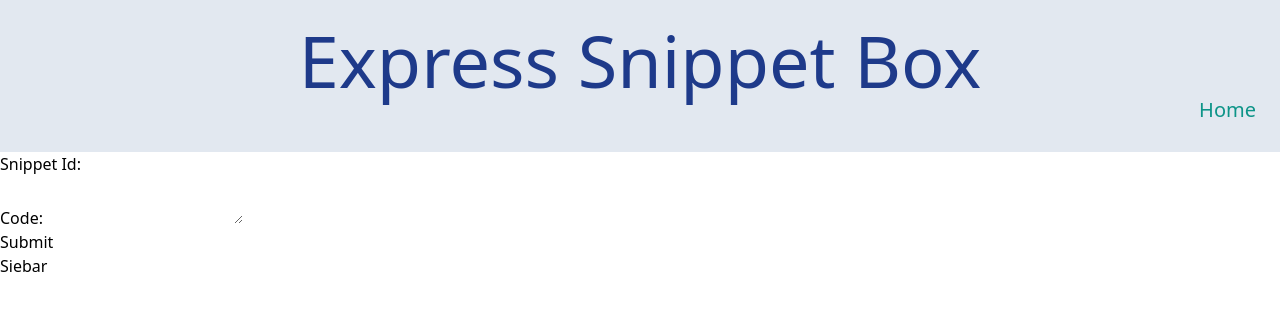
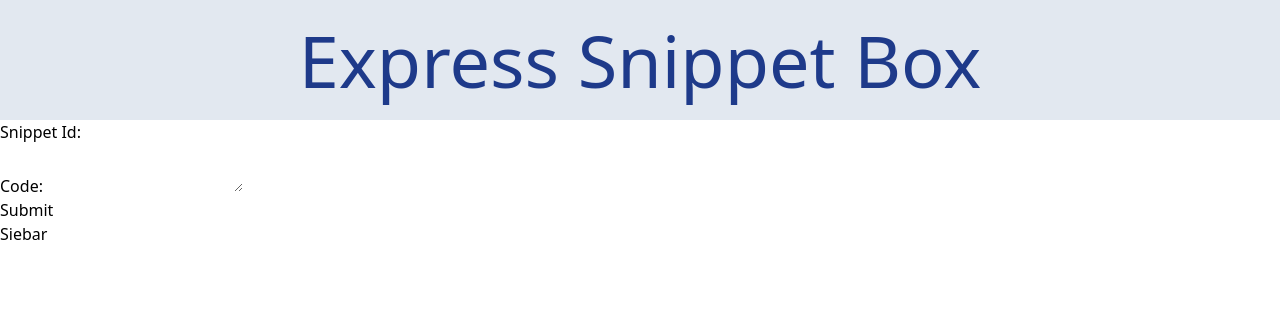
Before and after one commit to ChrisForti/api-ui, a React (Vite) app: page / in a window 1280 px wide. Shown: the top 310 px of the page. Built offline with nearby package versions, Linux system fonts and the light colour scheme.

Commit message:
Started styling snippet form and sidebar.

```diff
--- a/src/App.tsx
+++ b/src/App.tsx
@@ -1,17 +1,13 @@
-import { useState } from "react";
 import { Header } from "./components/Header";
 import { Sidebar } from "./components/Sidebar";
 import SnippetForm from "./components/SnippetForm";
 
 function App() {
-  // need to figure out usestate params, for snippet box
-  const [setHeaderNavigation, setToHome] = useState(0);
-
   return (
     <div className="text-black">
-      <Header setHeaderNavigation={setToHome} />
+      <Header />
       <div>
-        <SnippetForm home={setToHome} />
+        <SnippetForm />
         <Sidebar />
       </div>
     </div>
--- a/src/components/Header.tsx
+++ b/src/components/Header.tsx
@@ -1,23 +1,9 @@
-type HeaderProps = {
-  setHeaderNavigation: React.Dispatch<React.SetStateAction<number>>;
-};
-
-export function Header({ setHeaderNavigation }: HeaderProps) {
+export function Header() {
   return (
     <div className="bg-slate-200 p-6">
       <header className="text-center text-7xl text-blue-900">
         Express Snippet Box
       </header>
-      <ul>
-        <li
-          className="pb-1 text-xl text-teal-600 sm:text-right"
-          onClick={() => {
-            setHeaderNavigation(0);
-          }}
-        >
-          <a href="/Mainpage">Home</a>
-        </li>
-      </ul>
     </div>
   );
 }
--- a/src/components/SnippetForm.tsx
+++ b/src/components/SnippetForm.tsx
@@ -3,7 +3,6 @@ import React, { useState } from "react";
 interface Snippet {
   snippetId: string;
   code: string;
-  home: boolean;
 }
 
 const SnippetForm: React.FC = () => {
```
